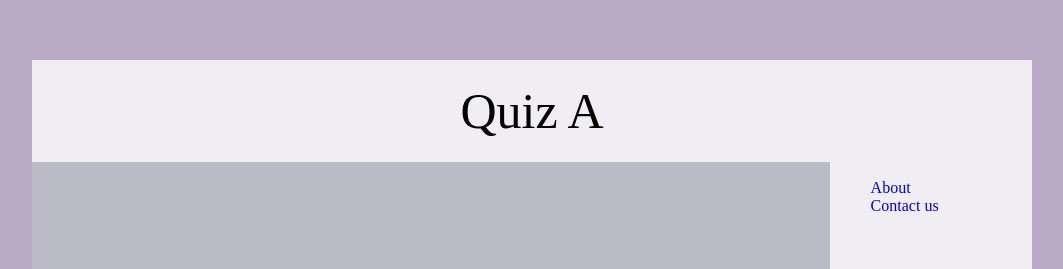
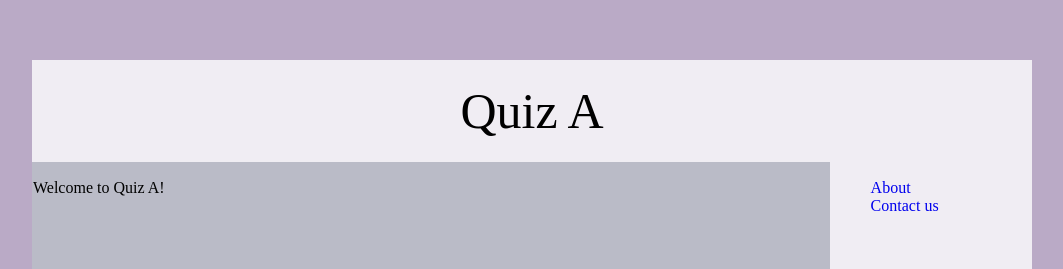
Before and after one commit to Sha3waza2/Quiz-A, a plain HTML site: page index.html in a window 1280 px wide. Shown: the top 269 px of the page, without its empty margins (28-1091 px from the left). Drawn offline with Linux system fonts and the light colour scheme.

Commit message:
Update index.html

```diff
--- a/index.html
+++ b/index.html
@@ -78,6 +78,7 @@
         <tbody>
             <tr>
                 <td class="second">
+                    <p>Welcome to Quiz A! </p>
                     <iframe name="myframe"></iframe>
                 </td>
 
```
